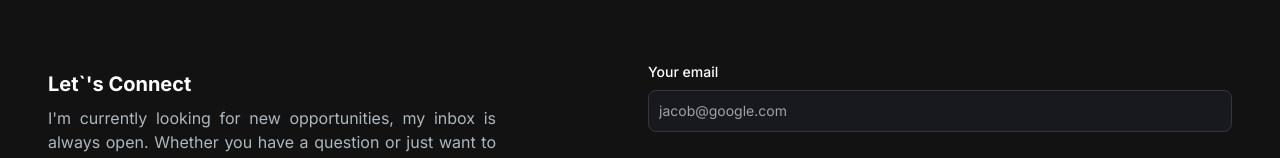
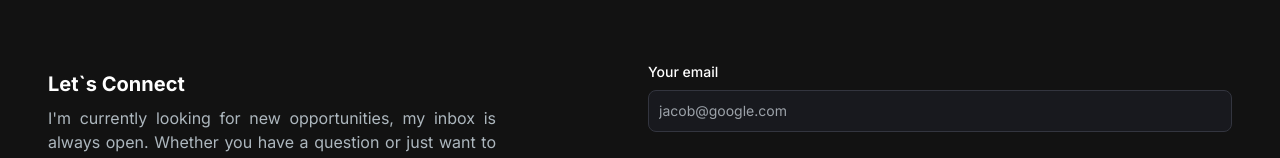
Before and after one commit to fomes/nextjs-portfolio-website, a Next.js app: page / in a window 1280 px wide. Shown: the part 1890-2048 px from the top of the page. Built offline with nearby package versions, Linux system fonts and the light colour scheme.

Commit message:
Fix aspos use

```diff
--- a/src/components/ContactSection/index.tsx
+++ b/src/components/ContactSection/index.tsx
@@ -21,12 +21,12 @@
       <div className="bg-[radial-gradient(ellipse_at_center,_var(--tw-gradient-stops))] from-primary-900 to-transparent rounded-full h-80 w-80 z-0 blur-lg absolute top-3/4 -left-4 transform -translate-x-1/2 -translate-1/2"></div>
       <div className="z-10 sm:z-0">
         <h5 className="text-xl font-bold text-white my-2">
-          Let`&apos;s Connect
+          Let`s Connect
         </h5>
         <p className="text-[#ADB7BE] mb-4 max-w-md text-justify">
           {" "}
-          I&apos;m currently looking for new opportunities, my inbox is always
-          open. Whether you have a question or just want to say hi, I&apos;ll
+          I'm currently looking for new opportunities, my inbox is always
+          open. Whether you have a question or just want to say hi, I'll
           try my best to get back to you!
         </p>
         <div className="socials flex flex-row gap-2">
```
